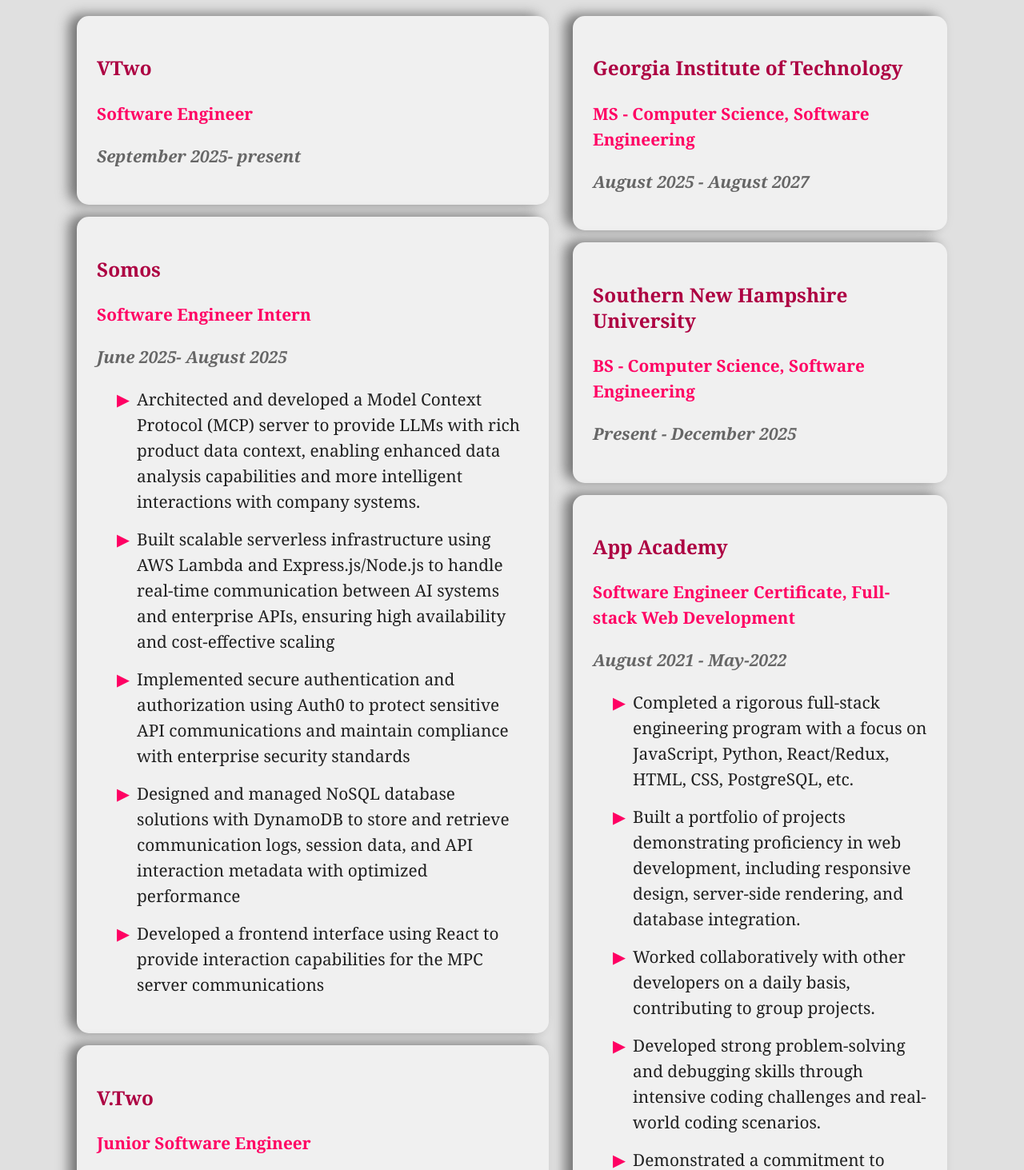
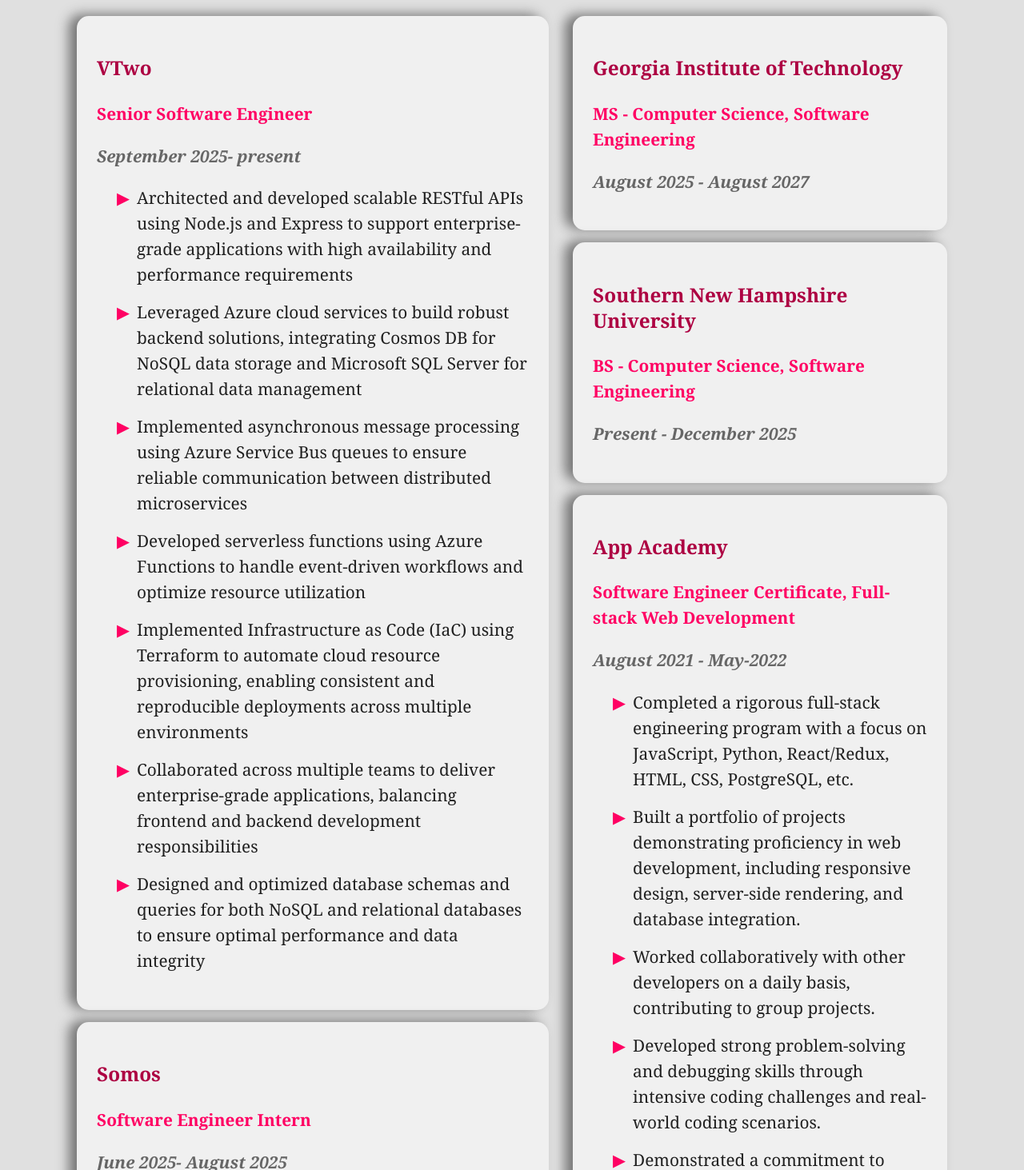
Before and after one commit to annvilla1998/personal-website, a website: page index.html in a window 1280 px wide. Shown: the part 3160-4623 px from the top of the page at 80% size. Drawn offline with nearby package versions, Linux system fonts and the light colour scheme; a web font is replaced by a local one.

Commit message:
Update professional experience

```diff
--- a/index.html
+++ b/index.html
@@ -289,8 +289,44 @@
 
             <div class="experience">
               <h3 class="title">VTwo</h3>
-              <p class="sub-title">Software Engineer</p>
+              <p class="sub-title">Senior Software Engineer</p>
               <p class="date">September 2025- present</p>
+              <ul class="bullet-points">
+                <li>
+                  Architected and developed scalable RESTful APIs using Node.js
+                  and Express to support enterprise-grade applications with high
+                  availability and performance requirements
+                </li>
+                <li>
+                  Leveraged Azure cloud services to build robust backend
+                  solutions, integrating Cosmos DB for NoSQL data storage and
+                  Microsoft SQL Server for relational data management
+                </li>
+                <li>
+                  Implemented asynchronous message processing using Azure Service
+                  Bus queues to ensure reliable communication between distributed
+                  microservices
+                </li>
+                <li>
+                  Developed serverless functions using Azure Functions to handle
+                  event-driven workflows and optimize resource utilization
+                </li>
+                <li>
+                  Implemented Infrastructure as Code (IaC) using Terraform to
+                  automate cloud resource provisioning, enabling consistent and
+                  reproducible deployments across multiple environments
+                </li>
+                <li>
+                  Collaborated across multiple teams to deliver enterprise-grade
+                  applications, balancing frontend and backend development
+                  responsibilities
+                </li>
+                <li>
+                  Designed and optimized database schemas and queries for both
+                  NoSQL and relational databases to ensure optimal performance and
+                  data integrity
+                </li>
+              </ul>
             </div>
             <div class="experience">
               <h3 class="title">Somos</h3>
```
